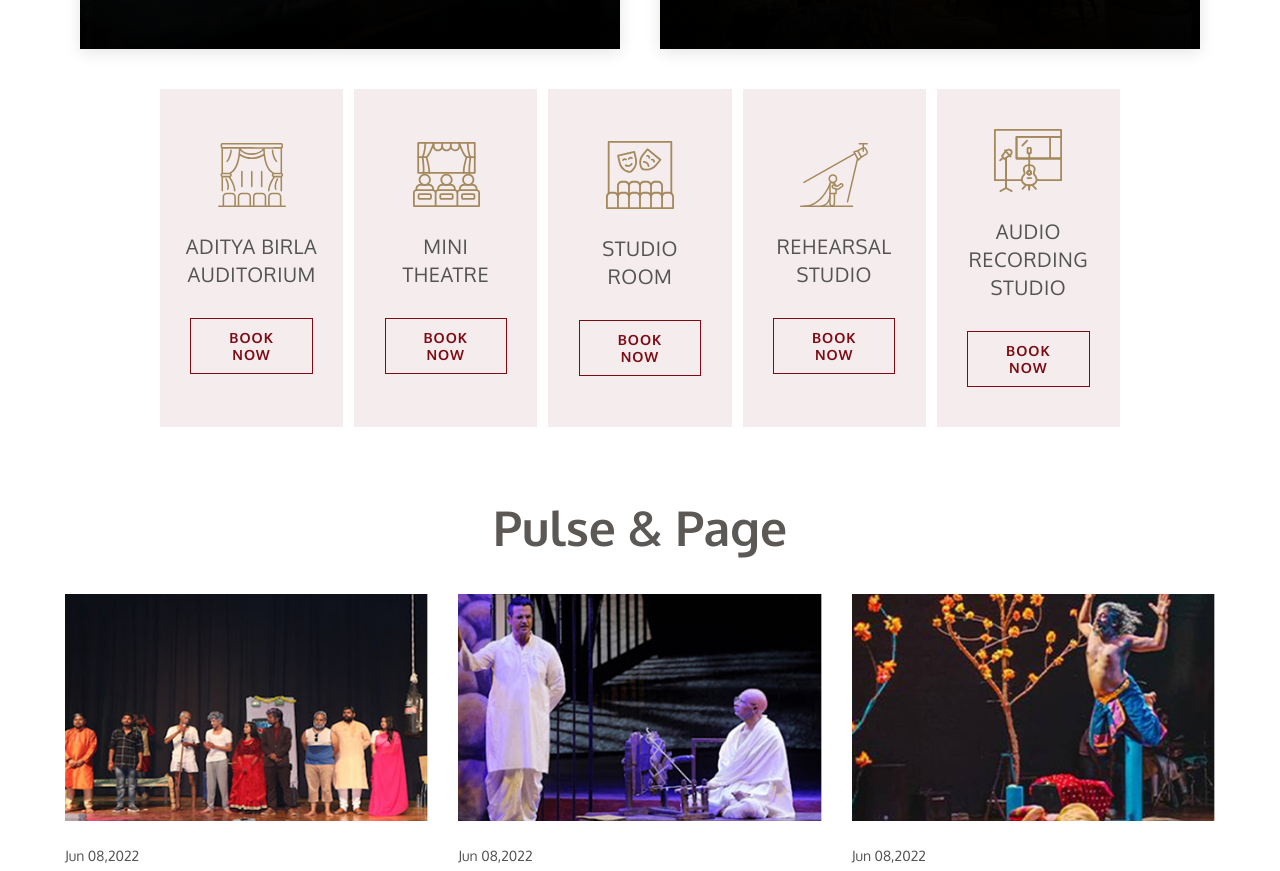
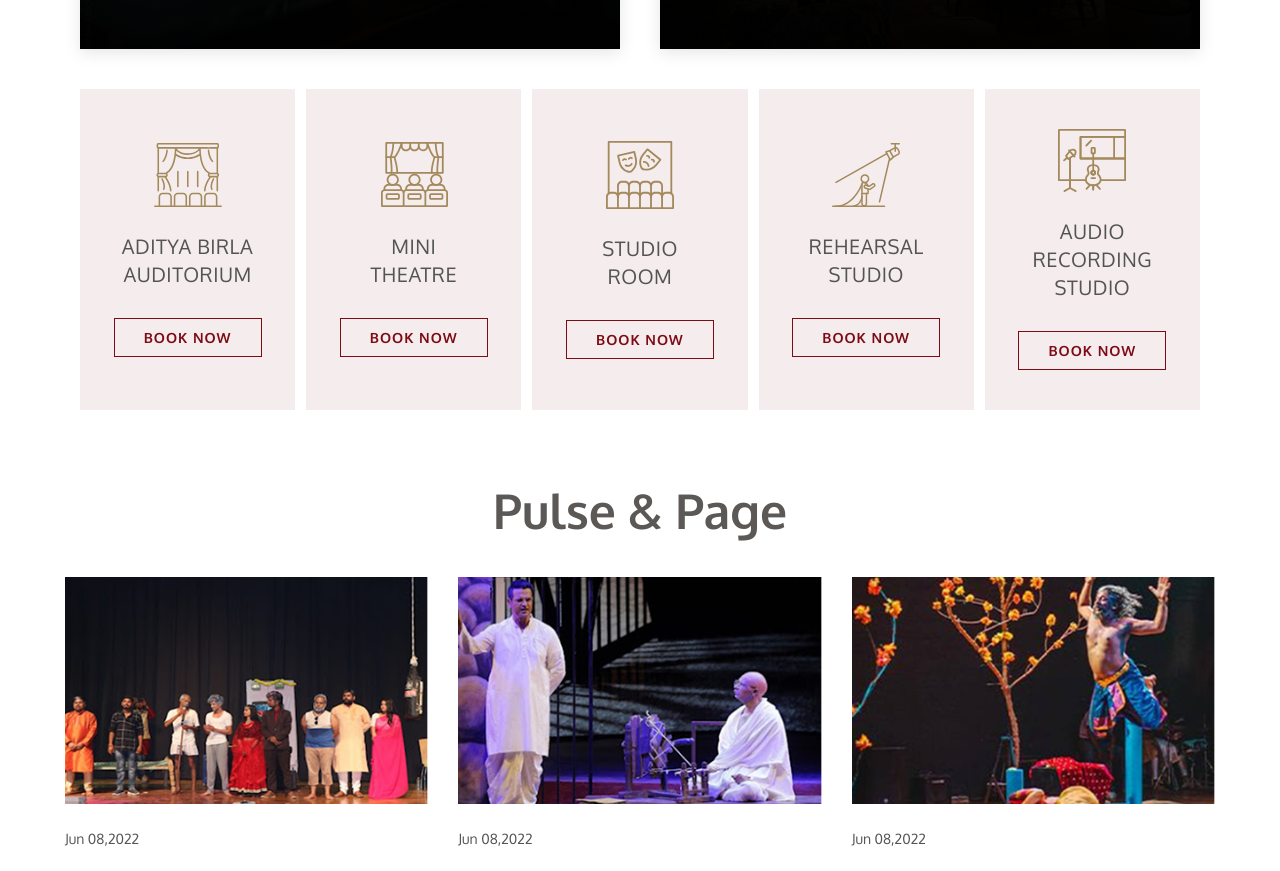
Before and after one commit to Swarangii/int-abcpa, a React (Vite) app: page / in a window 1280 px wide. Shown: the part 4076-4947 px from the top of the page. Built offline with nearby package versions, Linux system fonts and the light colour scheme; a web font is replaced by a local one.

Commit message:
home page update

```diff
--- a/src/Pages/Booking/Booking.jsx
+++ b/src/Pages/Booking/Booking.jsx
@@ -63,7 +63,7 @@ const Booking = () => {
         {/* Header Section */}
         <div className="bfac-header">
           <nav className="bfac-breadcrumb">
-            HOME <span>▸</span> <span className="bfac-current">BOOKINGS</span>
+            HOME <span style={{"color":"#7D0B15"}}>▸</span> <span className="bfac-current">BOOKINGS</span>
           </nav>
           <h1 className="bfac-main-title">Booking Facilities</h1>
         </div>
--- a/src/Pages/Home/Home.css
+++ b/src/Pages/Home/Home.css
@@ -987,7 +987,7 @@ aspect-ratio: 20/13;
   grid-template-columns: repeat(5, 1fr);
   gap: 11px;
   /* max-width: 1200px; */
-  margin: 0 80px;
+  /* margin: 0 80px; */
 }
 
 .amenity-card {
```
